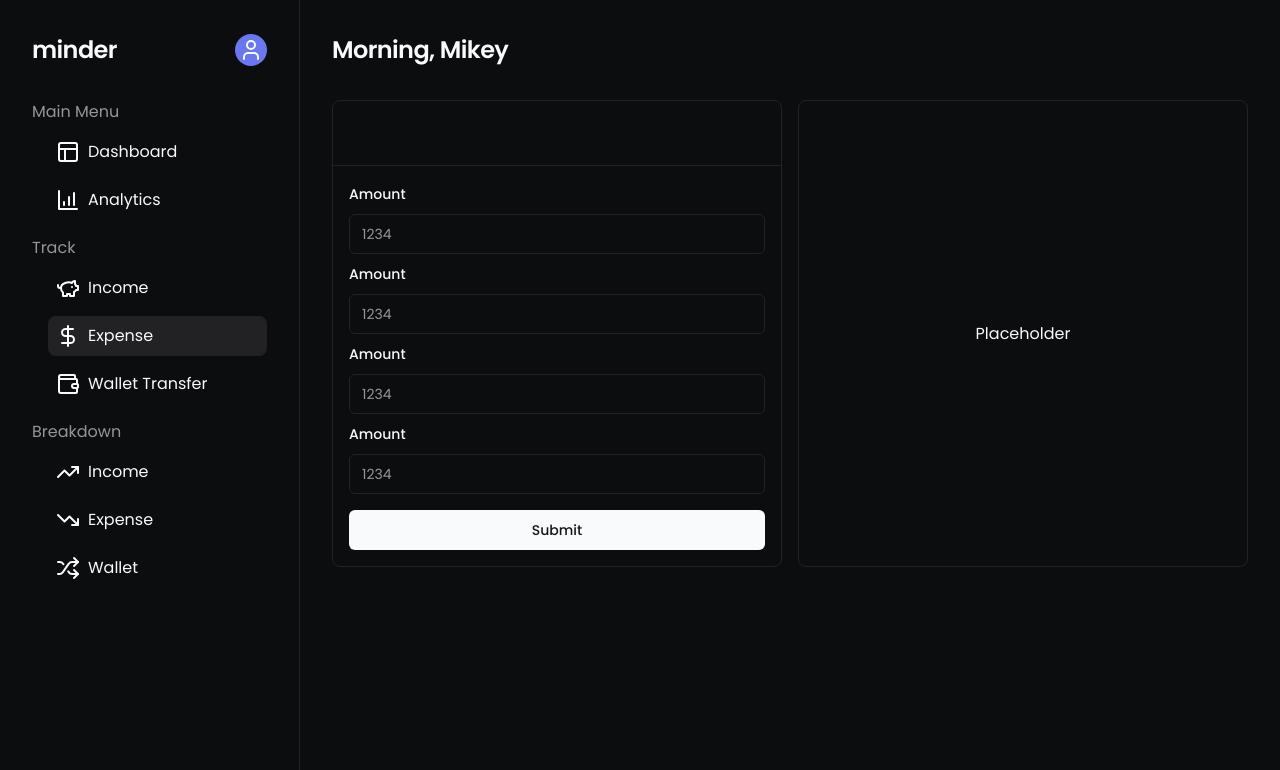
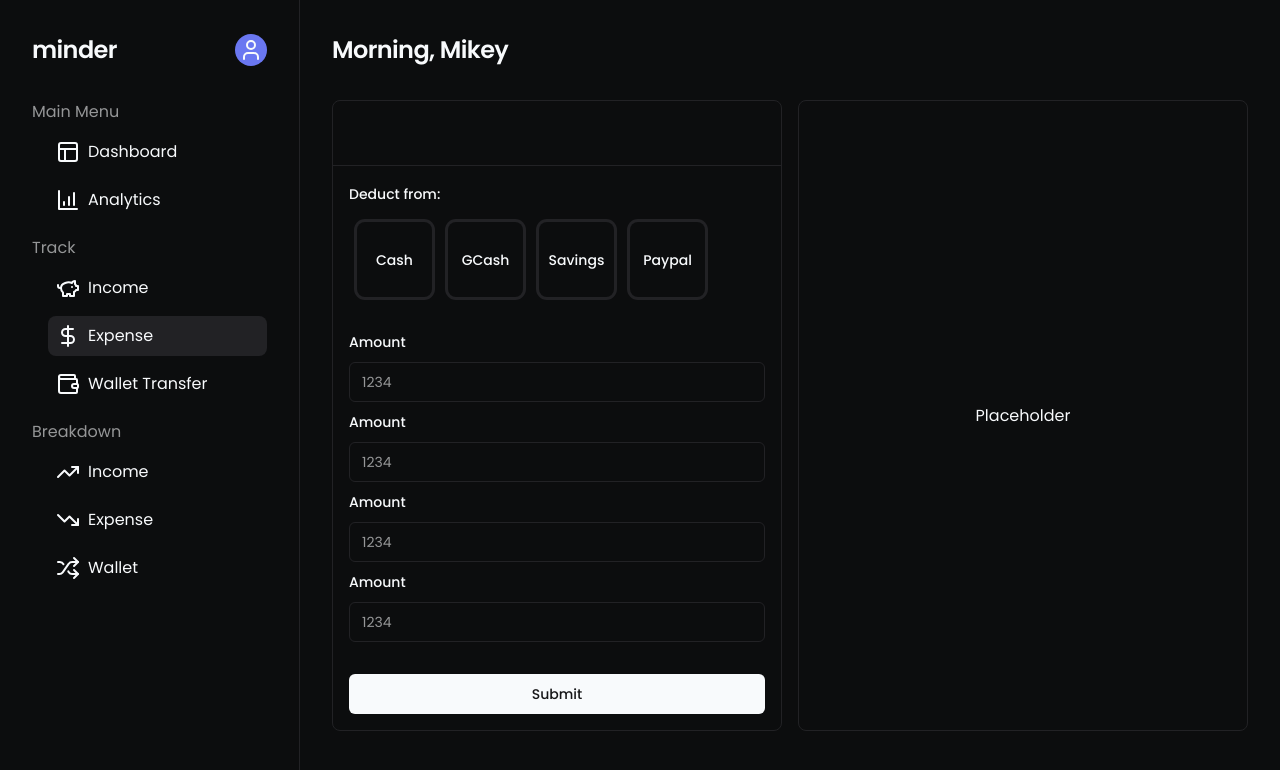
Before and after one commit to michaelcanonizado/minder, a Next.js app: page /expense/track in a window 1280 px wide. Shown: the top 770 px of the page. Built offline with nearby package versions, Linux system fonts and the light colour scheme.

Commit message:
feat: add <Form.Transaction.Expense/> wallet slider

```diff
--- a/src/app/(user)/expense/track/page.tsx
+++ b/src/app/(user)/expense/track/page.tsx
@@ -6,7 +6,7 @@ const ExpenseTrack = () => {
   return (
     <div className='px-8'>
       <div className=''></div>
-      <Bento>
+      <Bento className='grid-cols-1 lg:grid-cols-2'>
         <Bento.Box>
           <Bento.Box.Header></Bento.Box.Header>
           <Bento.Box.Content>
--- a/src/components/sections/form/transaction/Expense.tsx
+++ b/src/components/sections/form/transaction/Expense.tsx
@@ -17,6 +17,8 @@ import {
 import { Input } from '@/components/ui/input';
 import { Button } from '@/components/ui/button';
 import { RadioGroup, RadioGroupItem } from '@/components/ui/radio-group';
+import { Label } from '@/components/ui/label';
+import { ScrollArea, ScrollBar } from '@/components/ui/scroll-area';
 
 const wallets = [
   {
@@ -73,11 +75,57 @@ const wallets = [
   }
 ];
 
+{
+  /* <div className='flex items-center space-x-2'>
+                  <RadioGroupItem
+                    value='option-two'
+                    id='option-two'
+                    className='peer sr-only aspect-square h-4 w-4 rounded-full border border-primary text-primary ring-offset-background focus:outline-none focus-visible:ring-2 focus-visible:ring-ring focus-visible:ring-offset-2 disabled:cursor-not-allowed disabled:opacity-50'
+                  />
+                  <Label
+                    htmlFor='option-two'
+                    className='flex flex-col items-center justify-between rounded-md border-2 border-muted bg-transparent p-4 text-sm font-medium leading-none hover:bg-accent hover:text-accent-foreground peer-disabled:cursor-not-allowed peer-disabled:opacity-70 peer-data-[state=checked]:border-primary [&:has([data-state=checked])]:border-primary'
+                  >
+                    <p className=''>Cash</p>
+                  </Label>
+                </div> */
+}
+
 const Expense = () => {
   const form = useForm();
 
   return (
     <Form {...form}>
+      <div className='flex flex-col gap-4'>
+        <FormField
+          control={form.control}
+          name='...'
+          render={() => (
+            <FormItem className=''>
+              <FormLabel>Deduct from:</FormLabel>
+              <FormControl>
+                <RadioGroup className=''>
+                  <ScrollArea className='h-[100px] w-full '>
+                    <div className='flex flex-row gap-2 pr-2 pt-2'>
+                      {wallets.map(wallet => {
+                        return (
+                          <Wallet
+                            name={wallet.name}
+                            value={wallet.id}
+                            id={wallet.id}
+                          />
+                        );
+                      })}
+                    </div>
+
+                    <ScrollBar orientation='horizontal' />
+                  </ScrollArea>
+                </RadioGroup>
+              </FormControl>
+            </FormItem>
+          )}
+        />
+
         <div className='flex flex-col gap-2'>
           <Amount form={form} />
           <Amount form={form} />
@@ -88,7 +136,35 @@ const Expense = () => {
         <Button type='submit' className='mt-4 w-full'>
           Submit
         </Button>
+      </div>
     </Form>
+  );
+};
+
+const Wallet = ({
+  name,
+  value,
+  id,
+  className
+}: {
+  name: string;
+  value: string;
+  id: string;
+  className?: string;
+}) => {
+  return (
+    <div className='flex items-center space-x-2'>
+      <RadioGroupItem value={value} id={id} className='peer sr-only' />
+      <Label
+        htmlFor={id}
+        className={cn(
+          'grid h-[75px] w-[75px] place-items-center rounded-lg ring ring-muted hover:cursor-pointer peer-data-[state=checked]:ring-foreground',
+          className
+        )}
+      >
+        <p className=''>{name}</p>
+      </Label>
+    </div>
   );
 };
 
```
Lines whose indentation alone changed are shown as unchanged.
